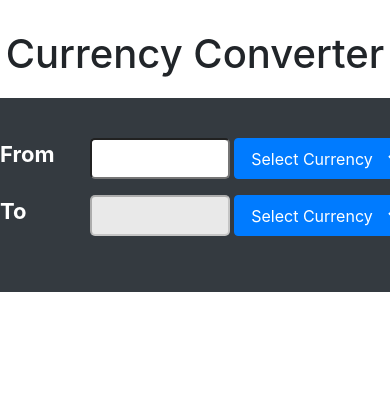
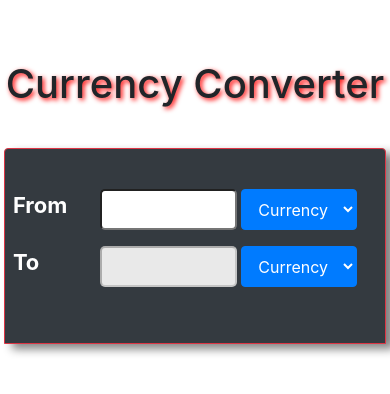
Before and after one commit to orpcy/Currency-Converter, a React (Create React App) app: page / in a window 390 px wide. Shown: the top 394 px of the page. Built offline with nearby package versions, Linux system fonts and the light colour scheme.

Commit message:
add responsiveness

```diff
--- a/src/App.css
+++ b/src/App.css
@@ -1,15 +1,16 @@
 .App{
   max-width: 500px;
   width: 100%;
-  margin: 30px auto;
+  margin: 60px auto;
 }
 
 .formWrapper{
-  width: 100%;
+  width: 98%;
   display: flex;
   justify-content: center;
-  margin-top: 20px;
+  margin: 40px 1% 0 1%;
   padding: 40px 0;
+  box-shadow: 8px 5px 10px grey;
 }
 
 form input{
@@ -24,3 +25,7 @@ form label{
 input[disabled] {
   background-color: rgb(233, 233, 233);
 }
+
+.curr{
+  text-shadow: 2px 2px 5px red;
+}
--- a/src/App.js
+++ b/src/App.js
@@ -21,11 +21,11 @@ class App extends Component {
     return (
       <React.Fragment>
         <div className="App">
-          <h1 class="text-center">Currency Converter</h1>
-          <div class="formWrapper bg-dark">
+          <h1 class="text-center curr">Currency Converter</h1>
+          <div class="formWrapper bg-dark rounded-top border border-danger">
             <form autoComplete="off">
               <div class="form-group row">
-                <label for="exampleFormControlSelect1" class="col-3 text-white">
+                <label for="exampleFormControlSelect1" class="col-3 ml-2 text-white">
                   From
                 </label>
                 <input
@@ -41,7 +41,7 @@ class App extends Component {
                   onChange={this.handleChange}
                 >
                   <option selected disabled>
-                    Select Currency
+                    Currency
                   </option>
                   <option value="USD1">USD</option>
                   <option value="NGN1">NGN</option>
@@ -49,7 +49,7 @@ class App extends Component {
                 </select>
               </div>
               <div class="form-group row">
-                <label for="exampleFormControlSelect1" class="col-3 text-white">
+                <label for="exampleFormControlSelect1" class="col-3 ml-2 text-white">
                   To
                 </label>
                 <input
@@ -87,7 +87,7 @@ class App extends Component {
                   onChange={this.handleChange}
                 >
                   <option selected disabled>
-                    Select Currency
+                    Currency
                   </option>
                   <option value="USD2">USD</option>
                   <option value="NGN2">NGN</option>
```
